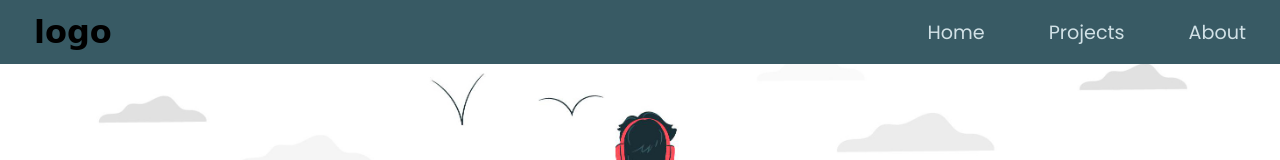
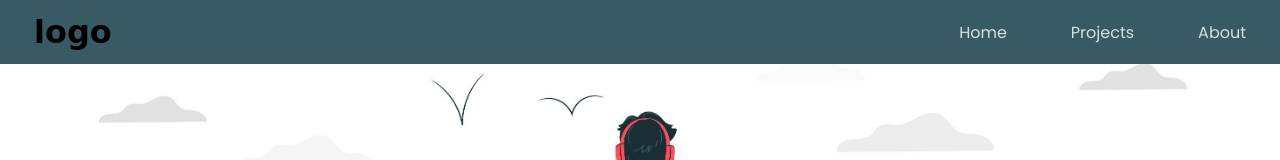
Before and after one commit to Samonwan/resume_page, a plain HTML site: page index.html in a window 1280 px wide. Shown: the top 160 px of the page. Drawn offline with nearby package versions, Linux system fonts and the light colour scheme; a web font is replaced by a local one.

Commit message:
change font size

```diff
--- a/style.css
+++ b/style.css
@@ -43,7 +43,8 @@
 .nav-links li {
     color: #d1e1e6;
     padding: 0rem 2rem;
-    font-size: 1.2rem;
+    font-size: 100%;
+
 }
 
 #logo {
@@ -232,6 +233,13 @@
 } */
 
 @media (max-width: 768px) {
+/*
+    .nav-links li {
+        color: #d1e1e6;
+        padding: 0rem 2rem;
+        font-size: 1.2rem;
+
+    } */
 
     .text-info {
         width: 80vw;
```
